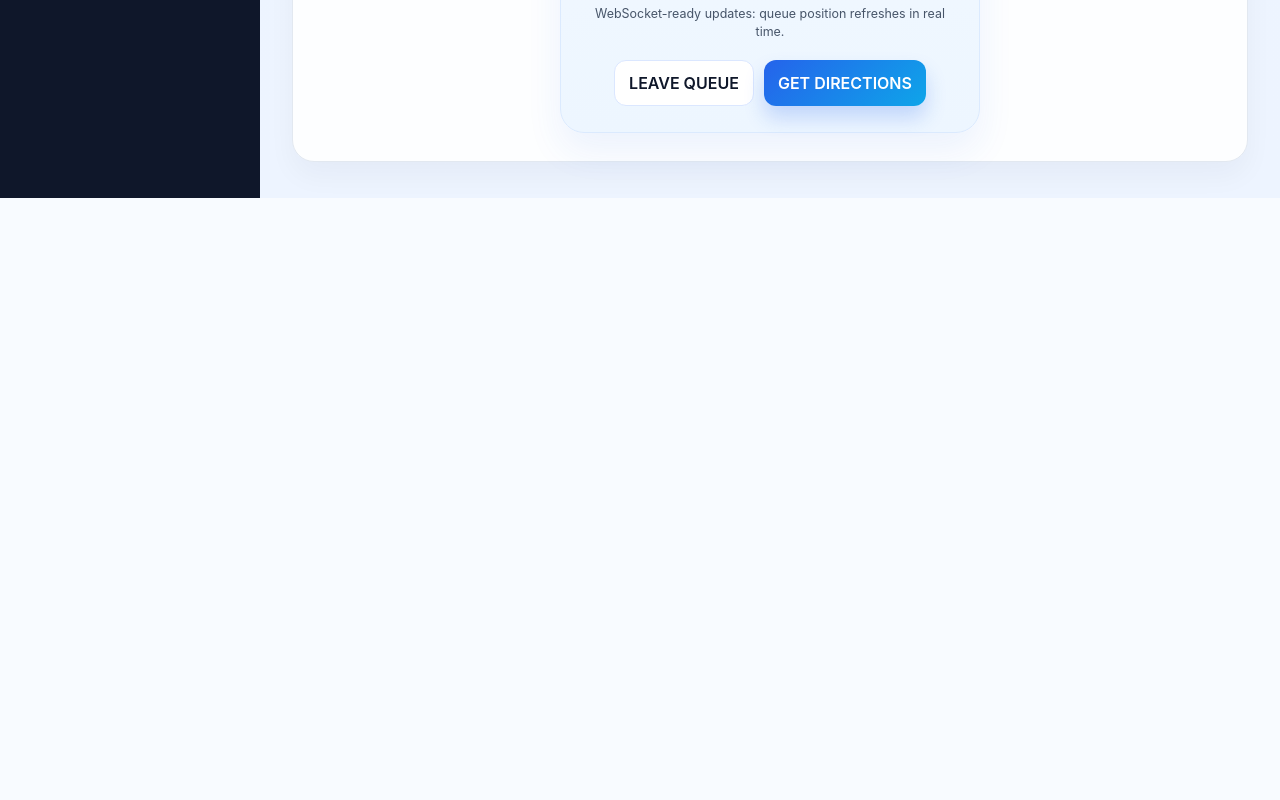
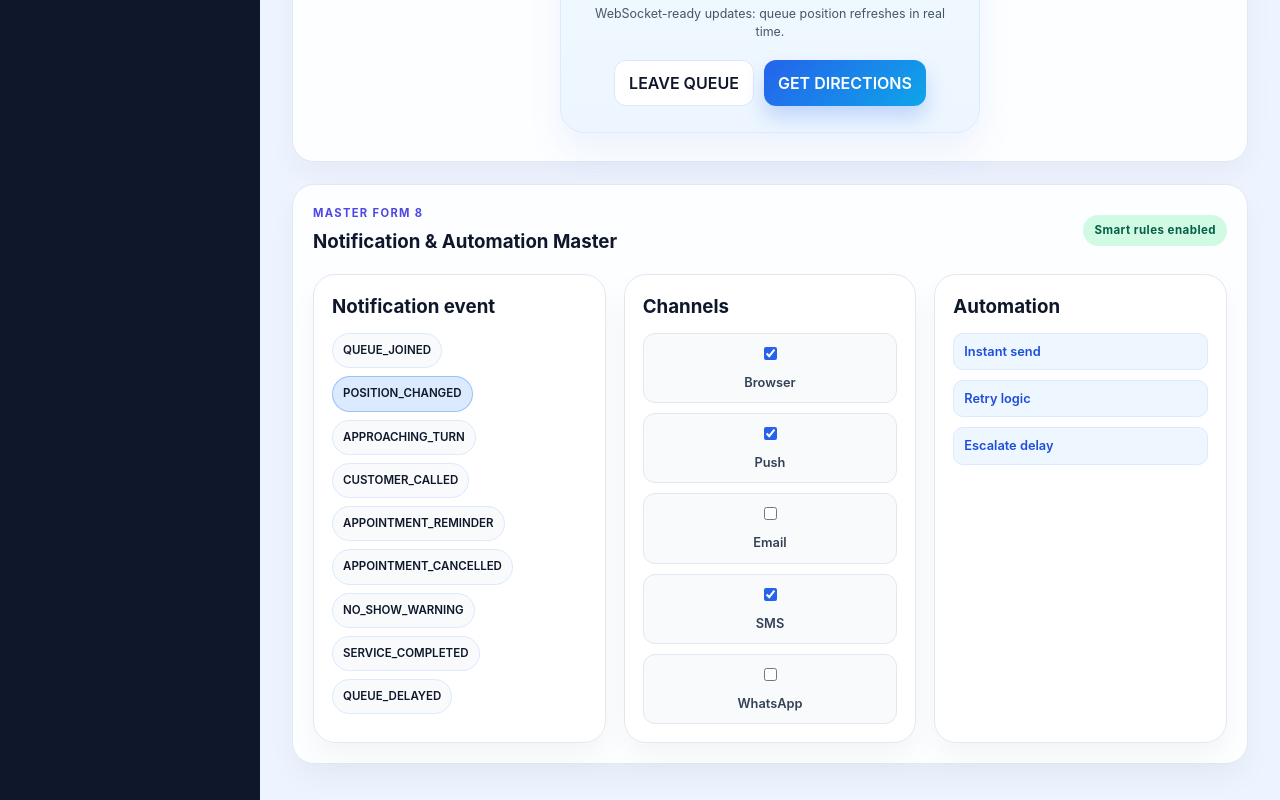
Before and after one commit to KANHAIYAKS108/QFlow, a React (Vite) app: page / in a window 1280 px wide. Shown: the part 7133-7933 px from the top of the page. Before the commit the page ends 7331 px from the top, so only its background shows below. Built offline with nearby package versions, Linux system fonts and the light colour scheme.

Commit message:
Add notification event scaffold

```diff
--- a/src/App.css
+++ b/src/App.css
@@ -1345,6 +1345,77 @@ textarea:focus {
   flex-wrap: wrap;
 }
 
+.notification-panel {
+  margin-top: 22px;
+}
+
+.notification-layout {
+  display: grid;
+  grid-template-columns: repeat(3, minmax(0, 1fr));
+  gap: 18px;
+  margin-top: 18px;
+}
+
+.notification-side {
+  padding: 18px;
+}
+
+.notification-side h3 {
+  margin: 0 0 12px;
+}
+
+.event-selector {
+  display: flex;
+  flex-wrap: wrap;
+  gap: 8px;
+}
+
+.event-option {
+  background: #f8fafc;
+  border: 1px solid #dbeafe;
+  border-radius: 999px;
+  padding: 8px 10px;
+  color: #0f172a;
+  font-size: 0.72rem;
+  font-weight: 600;
+}
+
+.event-option.selected {
+  background: #dbeafe;
+  border-color: rgba(59, 130, 246, 0.4);
+}
+
+.channel-list,
+.automation-list {
+  display: flex;
+  flex-direction: column;
+  gap: 10px;
+}
+
+.channel-item {
+  display: flex;
+  align-items: center;
+  gap: 10px;
+  background: #f8fafc;
+  border: 1px solid #e2e8f0;
+  border-radius: 12px;
+  padding: 10px 12px;
+}
+
+.channel-item input {
+  accent-color: #2563eb;
+}
+
+.automation-list span {
+  background: #eef6ff;
+  border: 1px solid #dbeafe;
+  border-radius: 10px;
+  padding: 8px 10px;
+  color: #1d4ed8;
+  font-size: 0.8rem;
+  font-weight: 600;
+}
+
 .ticket-panel .appointment-status.waiting {
   background: #fef3c7;
   color: #92400e;
--- a/src/App.jsx
+++ b/src/App.jsx
@@ -251,6 +251,20 @@ const liveQueueStats = [
   { label: 'Alerts', value: '3', tone: 'red' },
 ]
 
+const notificationEvents = [
+  'QUEUE_JOINED',
+  'POSITION_CHANGED',
+  'APPROACHING_TURN',
+  'CUSTOMER_CALLED',
+  'APPOINTMENT_REMINDER',
+  'APPOINTMENT_CANCELLED',
+  'NO_SHOW_WARNING',
+  'SERVICE_COMPLETED',
+  'QUEUE_DELAYED',
+]
+
+const notificationChannels = ['Browser', 'Push', 'Email', 'SMS', 'WhatsApp']
+
 function App() {
   const [staff, setStaff] = useState(initialStaff)
   const [counters, setCounters] = useState(initialCounters)
@@ -264,6 +278,8 @@ function App() {
   const [ticketFilter, setTicketFilter] = useState('All')
   const [customerPosition, setCustomerPosition] = useState(7)
   const [journeyStatus, setJourneyStatus] = useState('Queue active')
+  const [selectedNotificationEvent, setSelectedNotificationEvent] = useState('POSITION_CHANGED')
+  const [selectedChannels, setSelectedChannels] = useState(['Browser', 'Push', 'SMS'])
   const [queueEvents, setQueueEvents] = useState([
     { id: 1, action: 'System', detail: 'Control room initialized', time: '09:45 AM' },
   ])
@@ -1749,6 +1765,55 @@ function App() {
             </div>
           </div>
         </section>
+
+        <section className="notification-panel panel">
+          <div className="panel-header">
+            <div>
+              <p className="eyebrow">Master form 8</p>
+              <h3>Notification &amp; Automation Master</h3>
+            </div>
+            <span className="tag success">Smart rules enabled</span>
+          </div>
+
+          <div className="notification-layout">
+            <div className="panel notification-side">
+              <h3>Notification event</h3>
+              <div className="event-selector">
+                {notificationEvents.map((event) => (
+                  <button
+                    key={event}
+                    type="button"
+                    className={`event-option ${selectedNotificationEvent === event ? 'selected' : ''}`}
+                    onClick={() => setSelectedNotificationEvent(event)}
+                  >
+                    {event}
+                  </button>
+                ))}
+              </div>
+            </div>
+
+            <div className="panel notification-side">
+              <h3>Channels</h3>
+              <div className="channel-list">
+                {notificationChannels.map((channel) => (
+                  <label key={channel} className="channel-item">
+                    <input type="checkbox" checked={selectedChannels.includes(channel)} readOnly />
+                    <span>{channel}</span>
+                  </label>
+                ))}
+              </div>
+            </div>
+
+            <div className="panel notification-side">
+              <h3>Automation</h3>
+              <div className="automation-list">
+                <span>Instant send</span>
+                <span>Retry logic</span>
+                <span>Escalate delay</span>
+              </div>
+            </div>
+          </div>
+        </section>
       </main>
     </div>
   )
```
